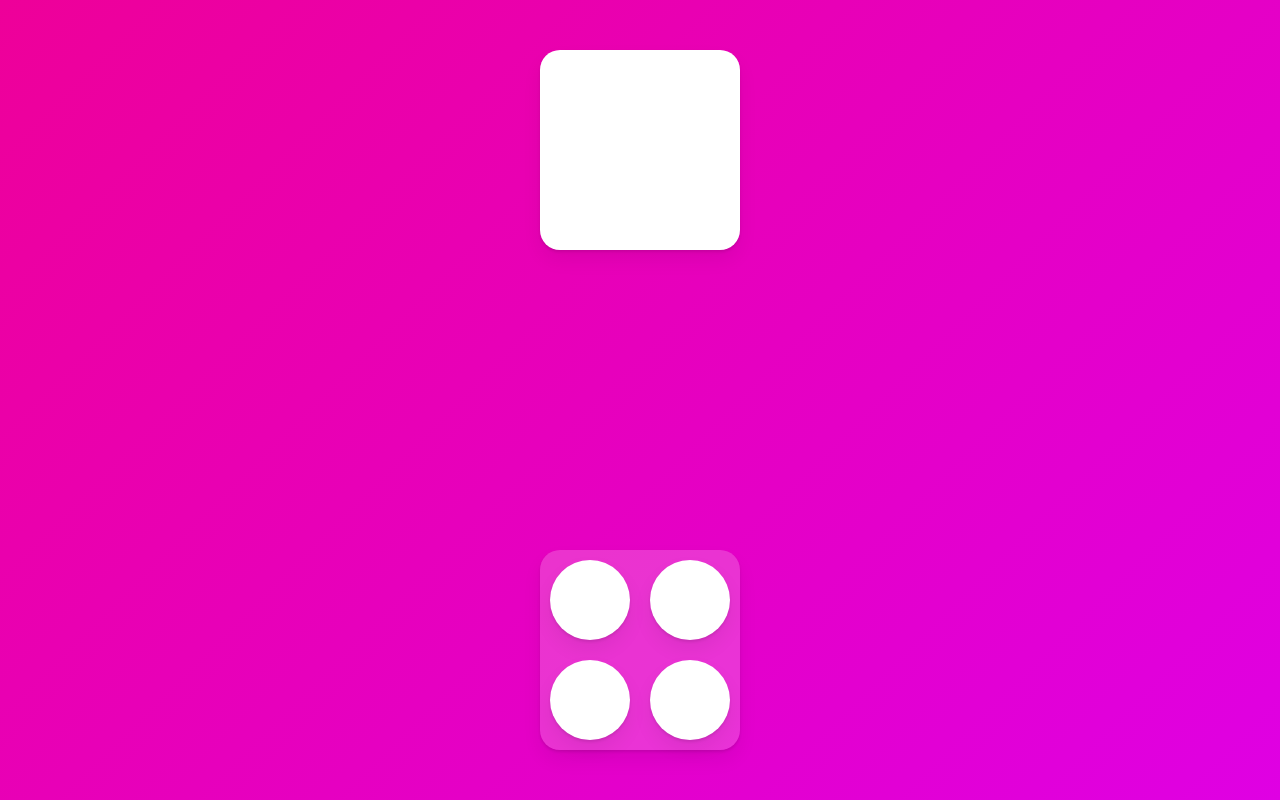
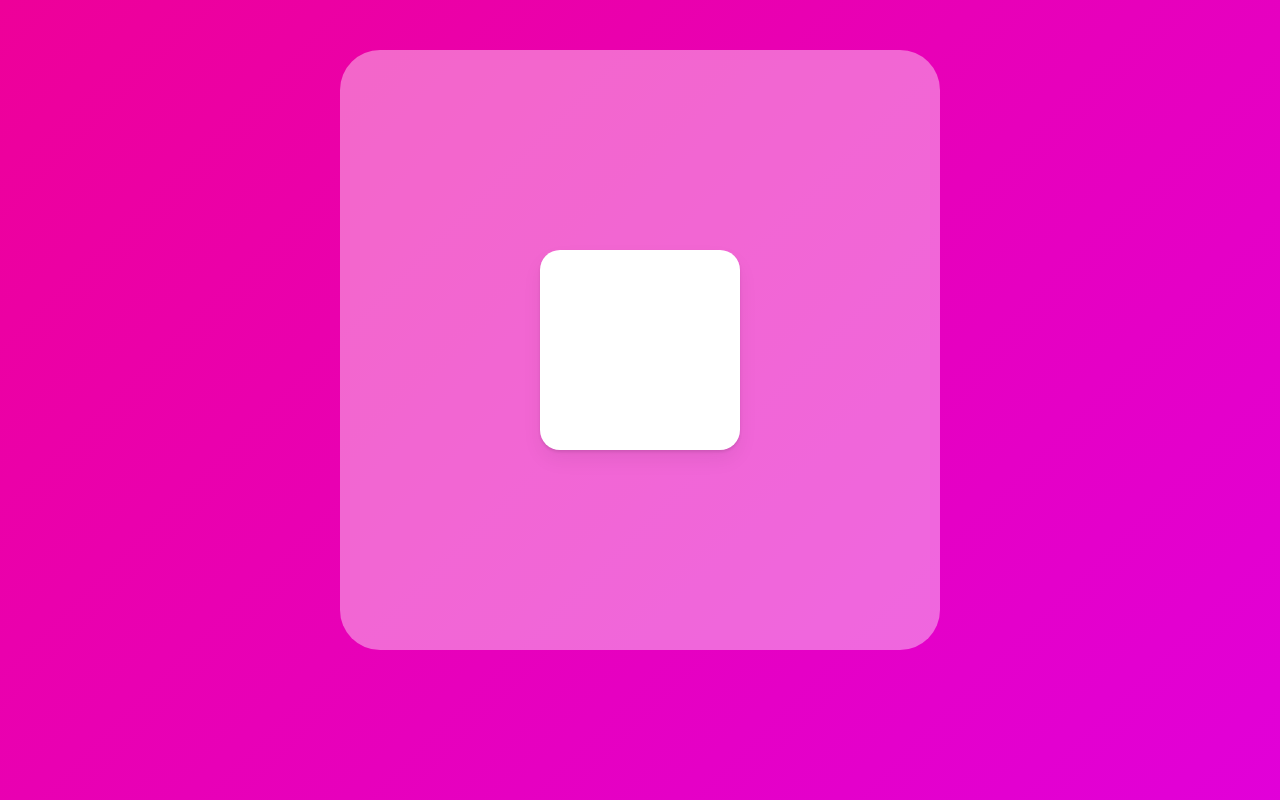
Before and after one commit to mangosteen977/react-master, a React (Create React App) app in the folder framer-motion/: page / in a window 1280 px wide. Shown: the top 800 px of the page. Built offline with nearby package versions, Linux system fonts and the light colour scheme.

Commit message:
[framer-motion] drag 범위 제한 (dragConstraints, 부모객체 ref), 드래그 이후 제자리/탄력성 (dragSnapToOrigin, dragElastic)

```diff
--- a/framer-motion/src/Gestures.tsx
+++ b/framer-motion/src/Gestures.tsx
@@ -1,5 +1,6 @@
 import styled from "styled-components";
 import { motion } from "framer-motion";
+import { useRef } from "react";
 
 const Wrapper = styled.div`
   height: 100vh;
@@ -19,6 +20,16 @@ const Box = styled(motion.div)`
   border-radius: 20px;
   box-shadow: 0 2px 3px rgba(0, 0, 0, 0.1), 0 10px 20px rgba(0, 0, 0, 0.06);
 `;
+const BiggerBox = styled.div`
+  width: 600px;
+  height: 600px;
+  display: flex;
+  justify-content: center;
+  align-items: center;
+  background-color: rgba(255, 255, 255, 0.4);
+  border-radius: 40px;
+  overflow: hidden;
+`;
 const boxVariants = {
   hover: { scale: 1.5, rotateZ: 90 },
   click: { scale: 1, borderRadius: "100px" },
@@ -26,14 +37,26 @@ const boxVariants = {
 };
 
 function Gestures() {
+  const biggerBoxRef = useRef<HTMLDivElement>(null);
   return (
+    <BiggerBox ref={biggerBoxRef}>
       <Box
-      drag // drag 붙이면 드래그에 제한이 없는 드래깅
+        drag
+        dragConstraints={biggerBoxRef}
+        /* drag 이동 범위
+        아무 속성 없으면 제한 없음
+        drag ="x/y : 해당 축으로만 드래그가 가능하게 제한
+        dragConstraints={{ top: -200, bottom: 200, left: -200, right: 200 }} : top/bottom/left/right 픽셀로 제한
+        dragConstraints={biggerBoxRef} : 부모객체 ref, 부모객체 안으로 제한
+        */
+        dragSnapToOrigin // 드래그 이후 원자리로 돌아옴
+        dragElastic={0.5} // 드래그에 탄력을 줌 (0~1)
         whileDrag="drag" // whileDrag로 드래그 하는 동안의 동작 정의
         variants={boxVariants}
         whileHover="hover"
         whileTap="click"
       />
+    </BiggerBox>
   );
 }
 export default Gestures;
```
Lines whose indentation alone changed are shown as unchanged.
